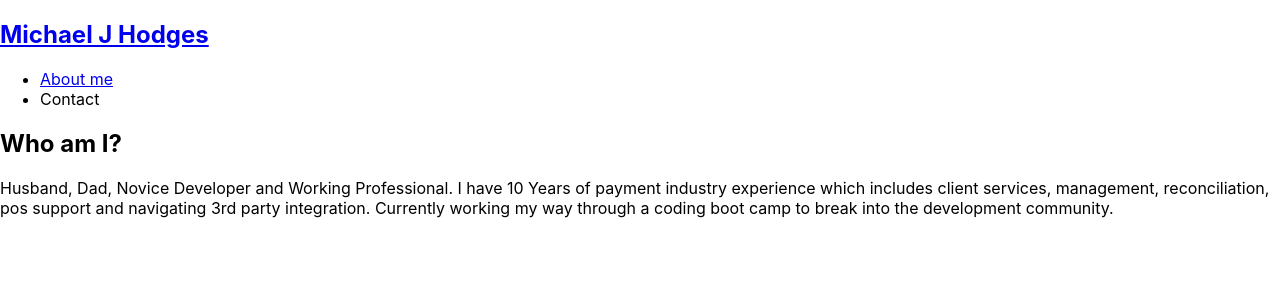
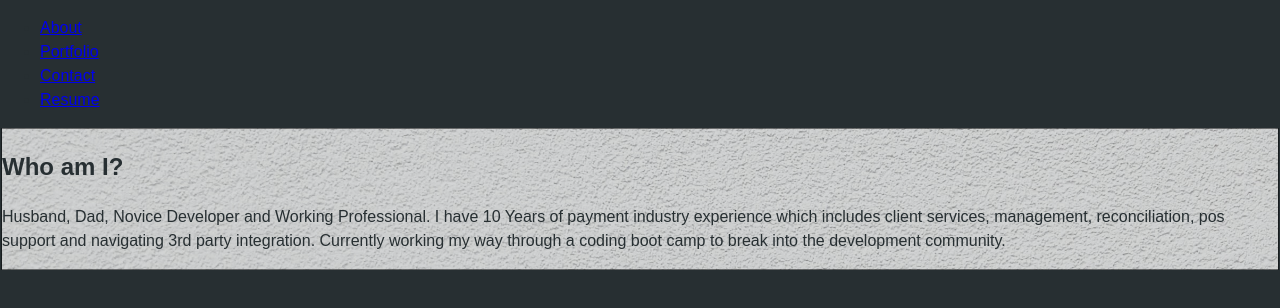
Before and after one commit to mjh1985codeman/mh-react-portfolio, a React (Create React App) app: page / in a window 1280 px wide. Shown: the top 308 px of the page. Built offline with nearby package versions, Linux system fonts and the light colour scheme; the HTML template or start-up script is replaced by a standard one.

Commit message:
conditionally rendering boiler plate complete

```diff
--- a/src/App.js
+++ b/src/App.js
@@ -1,16 +1,6 @@
-import React, { useState } from "react";
-import Nav from "./components/Nav";
-import About from "./components/About";
+import React from "react";
+import PortfolioContainer from "./components/PortfolioContainer";
 
-function App() {
-  return (
-    <div>
-      <Nav></Nav>
-      <main>
-        <About></About>
-      </main>
-    </div>
-  );
-}
+const App = () => <PortfolioContainer />;
 
 export default App;
--- a/src/components/Nav/index.js
+++ /dev/null
@@ -1,64 +0,0 @@
-import React from "react";
-import { capitalizeFirstLetter } from "../../utils/helpers";
-
-function Nav(props) {
-  const {
-    categories = [],
-    setCurrentCategory,
-    currentCategory,
-    contactSelected,
-    setContactSelected,
-  } = props;
-
-  const handleClick = (item) => {
-    console.log(item);
-    return item;
-  };
-
-  return (
-    <header className="flex-row px-1">
-      <h2>
-        <a data-testid="link" href="/">
-          Michael J Hodges
-        </a>
-      </h2>
-      <nav>
-        <ul className="flex-row">
-          <li className={`mx-2 ${contactSelected && "navActive"}`}>
-            <a
-              data-testid="about"
-              href="#about"
-              onClick={() => setContactSelected(false)}
-            >
-              About me
-            </a>
-          </li>
-          <li className={`mx-2 ${contactSelected && "navActive"}`}>
-            <span onClick={() => setContactSelected(true)}>Contact</span>
-          </li>
-          {categories.map((category) => (
-            <li
-              className={`mx-1 ${
-                currentCategory.name === category.name &&
-                !contactSelected &&
-                `navActive`
-              }`}
-              key={category.name}
-            >
-              <span
-                onClick={() => {
-                  setCurrentCategory(category);
-                  setContactSelected(false);
-                }}
-              >
-                {capitalizeFirstLetter(category.name)}
-              </span>
-            </li>
-          ))}
-        </ul>
-      </nav>
-    </header>
-  );
-}
-
-export default Nav;
--- /dev/null
+++ b/src/components/NavTabs.js
@@ -0,0 +1,27 @@
+import React from "react";
+
+// Props are passed through our functional component.
+function NavTabs(props) {
+  const tabs = ["About", "Portfolio", "Contact", "Resume"];
+  return (
+    <ul className="nav nav-tabs">
+      {tabs.map((tab) => (
+        <li className="nav-item" key={tab}>
+          <a
+            href={"#" + tab.toLowerCase()}
+            // Whenever a tab is clicked on,
+            // the current page is set through the handlePageChange props.
+            onClick={() => props.handlePageChange(tab)}
+            className={
+              props.currentPage === tab ? "nav-link active" : "nav-link"
+            }
+          >
+            {tab}
+          </a>
+        </li>
+      ))}
+    </ul>
+  );
+}
+
+export default NavTabs;
--- /dev/null
+++ b/src/components/PortfolioContainer.js
@@ -0,0 +1,38 @@
+import React, { useState } from "react";
+import NavTabs from "./NavTabs";
+import About from "./pages/About";
+import Contact from "./pages/Contact";
+import Portfolio from "./pages/Portfolio";
+import Resume from "./pages/Resume";
+
+function PortfolioCont() {
+  // Using useState, set the default value for currentPage to 'Home'
+  const [currentPage, handlePageChange] = useState("About");
+
+  // The renderPage method uses a switch statement to render the appropriate current page
+  const renderPage = () => {
+    switch (currentPage) {
+      case "About":
+        return <About />;
+      case "Portfolio":
+        return <Portfolio />;
+      case "Contact":
+        return <Contact />;
+      case "Resume":
+        return <Resume />;
+      default:
+        return <About />;
+    }
+  };
+
+  return (
+    <div>
+      {/* Pass the state value and the setter as props to NavTabs */}
+      <NavTabs currentPage={currentPage} handlePageChange={handlePageChange} />
+      {/* Call the renderPage function passing in the currentPage */}
+      <div>{renderPage(currentPage)}</div>
+    </div>
+  );
+}
+
+export default PortfolioCont;
--- a/src/components/About/index.js
+++ b/src/components/pages/About.js
@@ -2,7 +2,7 @@ import React from "react";
 
 function About() {
   return (
-    <section className="my-5">
+    <section className="my-5 background-img">
       <h1 id="about">Who am I?</h1>
       <div className="my-2">
         <p>
--- /dev/null
+++ b/src/components/pages/Contact.js
@@ -0,0 +1,14 @@
+import React from "react";
+
+function Contact() {
+  return (
+    <section className="my-5 background-img">
+      <h1 id="about">Contact Me</h1>
+      <div className="my-2">
+        <p>This is the Contact Page.</p>
+      </div>
+    </section>
+  );
+}
+
+export default Contact;
--- /dev/null
+++ b/src/components/pages/Portfolio.js
@@ -0,0 +1,14 @@
+import React from "react";
+
+function Portfolio() {
+  return (
+    <section className="my-5 background-img">
+      <h1 id="about">Checkout my Projects below!</h1>
+      <div className="my-2">
+        <p>These are my projects</p>
+      </div>
+    </section>
+  );
+}
+
+export default Portfolio;
--- /dev/null
+++ b/src/components/pages/Resume.js
@@ -0,0 +1,14 @@
+import React from "react";
+
+function Resume() {
+  return (
+    <section className="my-5 background-img">
+      <h1 id="about">Need to figure out how to DL Resume</h1>
+      <div className="my-2">
+        <p>Resume.</p>
+      </div>
+    </section>
+  );
+}
+
+export default Resume;
--- a/src/index.css
+++ b/src/index.css
@@ -1,13 +1,60 @@
-body {
-  margin: 0;
-  font-family: -apple-system, BlinkMacSystemFont, 'Segoe UI', 'Roboto', 'Oxygen',
-    'Ubuntu', 'Cantarell', 'Fira Sans', 'Droid Sans', 'Helvetica Neue',
-    sans-serif;
-  -webkit-font-smoothing: antialiased;
-  -moz-osx-font-smoothing: grayscale;
+:root {
+  --primary: #9dbdc6;
+  --secondary: #daeaef;
+  --tertiary: #ff3d2e;
+  --light: #ffffff;
+  --dark: #272f32;
+  --border-radius: 0.3rem;
+  --spacing-one: calc(1rem * 0.25);
+  --spacing-two: calc(1rem * 0.5);
+  --spacing-three: 1rem;
+  --spacing-four: calc(1rem * 1.5);
+  --spacing-five: calc(1rem * 3);
 }
 
-code {
-  font-family: source-code-pro, Menlo, Monaco, Consolas, 'Courier New',
-    monospace;
+* {
+  box-sizing: border-box;
 }
+
+body {
+  background-color: var(--dark);
+  margin: 0;
+  padding: 0;
+  font-family: 'Public Sans', sans-serif;
+  font-weight: 300;
+  color: var(--dark);
+  line-height: 1.5;
+  font-size: 16px;
+}
+
+.light-txt {
+  font-family: 'Public Sans', sans-serif;
+  font-weight: 300;
+  color: var(--light);
+  line-height: 1.5;
+  font-size: 16px;
+}
+
+.background-img {
+  background-image: url('./assets/header/background.jpg');
+  height: 100%;
+  background-position: center;
+  background-repeat: no-repeat;
+  background-size: cover;
+  position: relative;
+  opacity: 0.8;
+  border: 1px solid rgba(0, 0, 0, .5);
+  margin: 1px;
+}
+
+.header-img {
+  background-image: url('./assets/header/headerimg.JPG');
+  height: 100%;
+  background-position: center;
+  background-repeat: no-repeat;
+  background-size: cover;
+  position: relative;
+  opacity: 0.8;
+  border: 1px solid rgba(0, 0, 0, .5);
+  margin: 1px;
+}
```
Also changed, not shown: src/assets/header/background.jpg (added).
